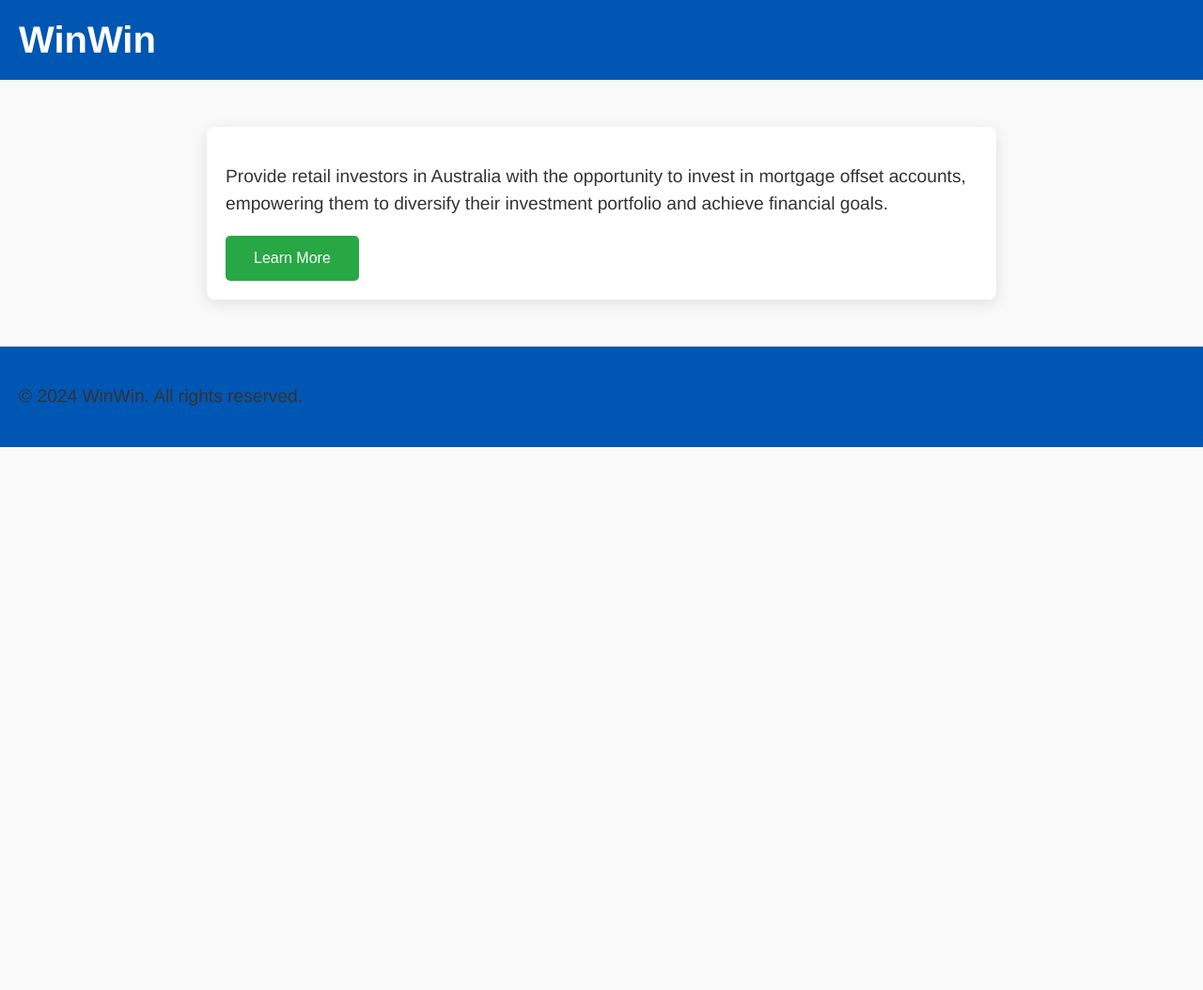
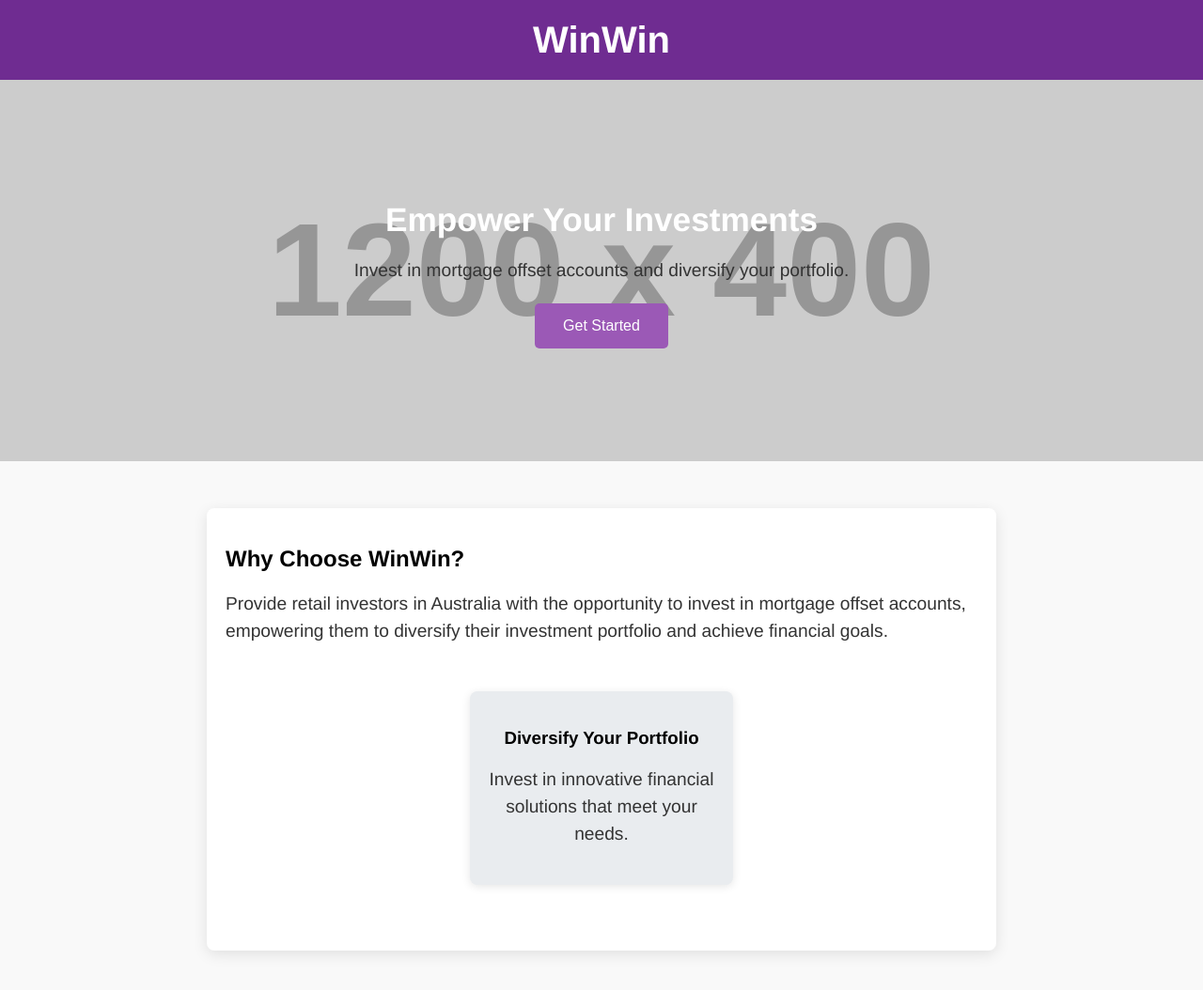
Before and after one commit to kaithmba/winwin-landing-page, a plain HTML site: page index.html in a window 1280 px wide. Shown: the whole page at 94% size. Before the commit the page ends 800 px from the top, so only its background shows below. Drawn offline with Linux system fonts and the light colour scheme; placeholder pictures from the web are drawn by us.

Commit message:
Update index.html

```diff
--- a/index.html
+++ b/index.html
@@ -12,13 +12,26 @@
             padding: 0;
         }
         header {
-            background-color: #0056b3;
+            background-color: #6f2c91; /* Dark purple */
             padding: 20px;
             color: white;
+            text-align: center;
         }
         h1 {
             margin: 0;
             font-size: 2.5em;
+        }
+        .hero {
+            background-image: url('https://via.placeholder.com/1200x400'); /* Placeholder image */
+            background-size: cover;
+            color: white;
+            text-align: center;
+            padding: 100px 20px;
+            background-color: #8e44ad; /* Medium purple */
+        }
+        .hero h2 {
+            font-size: 2.2em;
+            margin-bottom: 20px;
         }
         .content {
             margin: 50px auto;
@@ -33,8 +46,21 @@
             color: #333;
             line-height: 1.5;
         }
+        .features {
+            display: flex;
+            justify-content: space-around;
+            margin: 50px 0;
+        }
+        .feature {
+            background-color: #e9ecef; /* Light gray for feature boxes */
+            padding: 20px;
+            border-radius: 8px;
+            width: 30%;
+            text-align: center;
+            box-shadow: 0 2px 10px rgba(0, 0, 0, 0.1);
+        }
         button {
-            background-color: #28a745;
+            background-color: #9b59b6; /* Purple button */
             color: white;
             border: none;
             padding: 15px 30px;
@@ -42,15 +68,18 @@
             border-radius: 5px;
             cursor: pointer;
             transition: background-color 0.3s;
+            display: block;
+            margin: 20px auto;
         }
         button:hover {
-            background-color: #218838;
+            background-color: #8e44ad; /* Darker purple on hover */
         }
         footer {
             margin-top: 50px;
             padding: 20px;
-            background-color: #0056b3;
+            background-color: #6f2c91; /* Dark purple */
             color: white;
+            text-align: center;
         }
     </style>
 </head>
@@ -59,13 +88,17 @@
         <h1>WinWin</h1>
     </header>
 
-    <div class="content">
-        <p>Provide retail investors in Australia with the opportunity to invest in mortgage offset accounts, empowering them to diversify their investment portfolio and achieve financial goals.</p>
-        <button>Learn More</button>
+    <div class="hero">
+        <h2>Empower Your Investments</h2>
+        <p>Invest in mortgage offset accounts and diversify your portfolio.</p>
+        <button>Get Started</button>
     </div>
 
-    <footer>
-        <p>&copy; 2024 WinWin. All rights reserved.</p>
-    </footer>
-</body>
-</html>
+    <div class="content">
+        <h2>Why Choose WinWin?</h2>
+        <p>Provide retail investors in Australia with the opportunity to invest in mortgage offset accounts, empowering them to diversify their investment portfolio and achieve financial goals.</p>
+
+        <div class="features">
+            <div class="feature">
+                <h3>Diversify Your Portfolio</h3>
+                <p>Invest in innovative financial solutions that meet your needs.</p>
```
